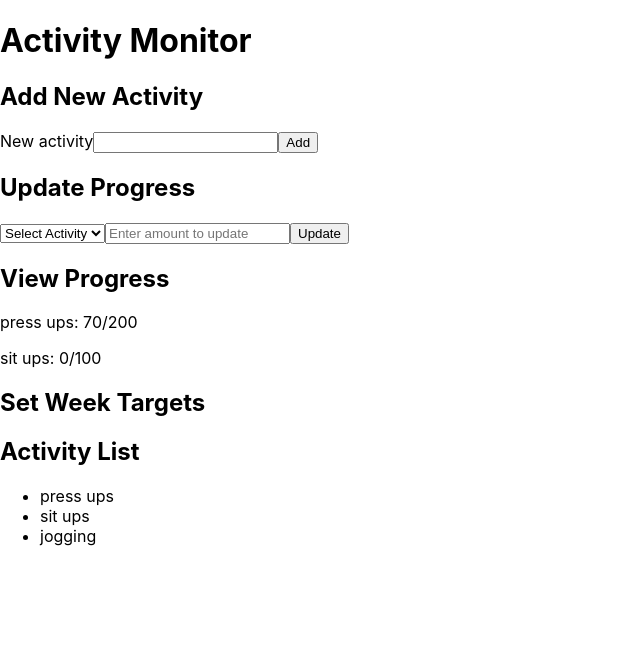
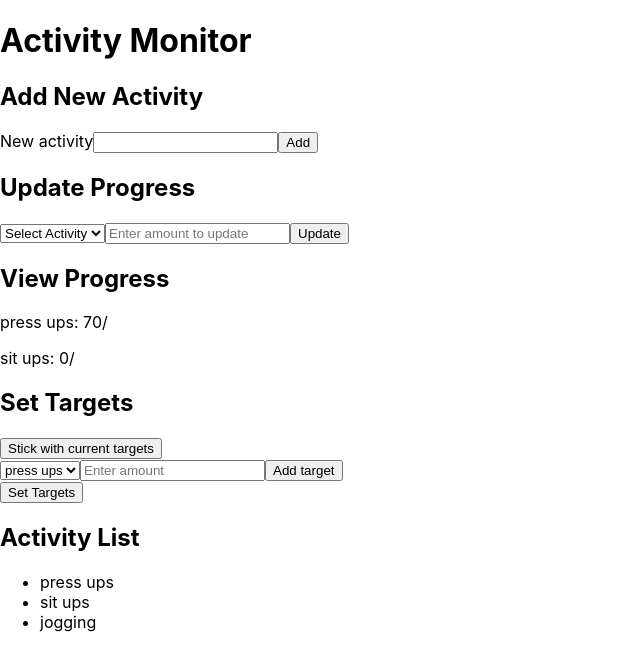
Before and after one commit to Rejam/activity-tracker, a React (Create React App) app: page / in a window 1280 px wide. Shown: the top 670 px of the page, without its empty margins (0-640 px from the left). Built offline with nearby package versions, Linux system fonts and the light colour scheme.

Commit message:
change set new targets

```diff
--- a/src/App.js
+++ b/src/App.js
@@ -1,7 +1,7 @@
 import React, { Component } from "react";
-import AddNewActivity from "./components/AddNewActivity";
+import AddActivity from "./components/AddActivity";
 import ActivityList from "./components/ActivityList";
-import SetWeekTargets from "./components/SetWeekTargets";
+import SetTargets from "./components/SetTargets";
 import ViewProgress from "./components/ViewProgress";
 import UpdateProgress from "./components/UpdateProgress";
 
@@ -18,14 +18,19 @@ class App extends Component {
     this.setState({ activities, targets, logs });
   }
 
-  addNewActivity = newActivity => {
+  addActivity = newActivity => {
     const { activities } = this.state;
     this.setState({ activities: [...activities, newActivity] });
   };
 
-  addNewLog = newLog => {
+  addLog = newLog => {
     const { logs } = this.state;
     this.setState({ logs: [...logs, newLog] });
+  };
+
+  setTargets = newTargets => {
+    // set new targets and reset old progress
+    this.setState({ targets: newTargets, logs: [] });
   };
 
   progress = () => {
@@ -45,10 +50,14 @@ class App extends Component {
     return (
       <div className="app">
         <h1>Activity Monitor</h1>
-        <AddNewActivity addNewActivity={this.addNewActivity} />
-        <UpdateProgress targets={targets} addNewLog={this.addNewLog} />
+        <AddActivity addActivity={this.addActivity} />
+        <UpdateProgress targets={targets} addLog={this.addLog} />
         <ViewProgress targets={targets} progress={progress} />
-        <SetWeekTargets activities={activities} targets={targets} />
+        <SetTargets
+          activities={activities}
+          currentTargets={targets}
+          setTargets={this.setTargets}
+        />
         <ActivityList activities={activities} />
       </div>
     );
--- a/src/components/AddNewActivity.js
+++ b/src/components/AddActivity.js
@@ -1,9 +1,9 @@
 import React from "react";
 
-const AddNewActivity = ({ addNewActivity }) => {
+const AddNewActivity = ({ addActivity }) => {
   const handleSubmit = e => {
     e.preventDefault();
-    addNewActivity(e.target.elements.activity.value);
+    addActivity(e.target.elements.activity.value);
     e.target.reset();
   };
 
--- /dev/null
+++ b/src/components/SetTargets.js
@@ -0,0 +1,71 @@
+import React, { Component } from "react";
+
+export default class SetTargets extends Component {
+  state = {
+    targets: []
+  };
+
+  formRef = React.createRef();
+
+  submit = e => {
+    e.preventDefault();
+    const { targets } = this.state;
+    const { setTargets } = this.props;
+    setTargets(targets);
+  };
+
+  addTarget = e => {
+    e.preventDefault();
+    const form = this.formRef.current;
+    const activity = form.elements.activity.value;
+    const amount = form.elements.amount.value;
+    const newTarget = {
+      activity,
+      amount: parseInt(amount)
+    };
+    this.setState(({ targets }) => ({ targets: [...targets, newTarget] }));
+    form.reset();
+  };
+
+  useCurrentTargets = () => {
+    const { currentTargets, setTargets } = this.props;
+    setTargets(currentTargets);
+  };
+
+  render() {
+    const { activities } = this.props;
+    const { targets } = this.state;
+
+    return (
+      <div>
+        <h2>Set Targets</h2>
+        <button onClick={this.useCurrentTargets}>
+          Stick with current targets
+        </button>
+        <form ref={this.formRef} onSubmit={this.submit}>
+          <div>
+            <select name="activity">
+              {activities.map(activity => (
+                <option value={activity}>{activity}</option>
+              ))}
+            </select>
+            <input
+              onEnter={this.addTarget}
+              name="amount"
+              type="number"
+              placeholder="Enter amount"
+              min="0"
+            />
+            <button onClick={this.addTarget}>Add target</button>
+          </div>
+          {targets.map(t => (
+            <div>
+              {t.activity}: {t.amount}
+            </div>
+          ))}
+          <button type="submit">Set Targets</button>
+        </form>
+      </div>
+    );
+  }
+}
--- a/src/components/SetWeekTargets.js
+++ /dev/null
@@ -1,9 +0,0 @@
-import React from "react";
-
-export default ({ activities, targets }) => {
-  return (
-    <div>
-      <h2>Set Week Targets</h2>
-    </div>
-  );
-};
--- a/src/components/UpdateProgress.js
+++ b/src/components/UpdateProgress.js
@@ -1,12 +1,12 @@
 import React from "react";
 
-export default ({ targets, addNewLog }) => {
+export default ({ targets, addLog }) => {
   const submit = e => {
     e.preventDefault();
     const { value: activity } = e.target.elements.activity;
     const { value } = e.target.elements.amount;
     const newLog = { activity, amount: parseInt(value) };
-    addNewLog(newLog);
+    addLog(newLog);
   };
   return (
     <div>
--- a/src/components/ViewProgress.js
+++ b/src/components/ViewProgress.js
@@ -4,9 +4,9 @@ export default ({ progress, targets }) => {
   return (
     <div>
       <h2>View Progress</h2>
-      {targets.map(({ activity, target }) => (
+      {targets.map(({ activity, amount }) => (
         <p>
-          {activity}: {progress[activity] || 0}/{target}
+          {activity}: {progress[activity] || 0}/{amount}
         </p>
       ))}
     </div>
```
